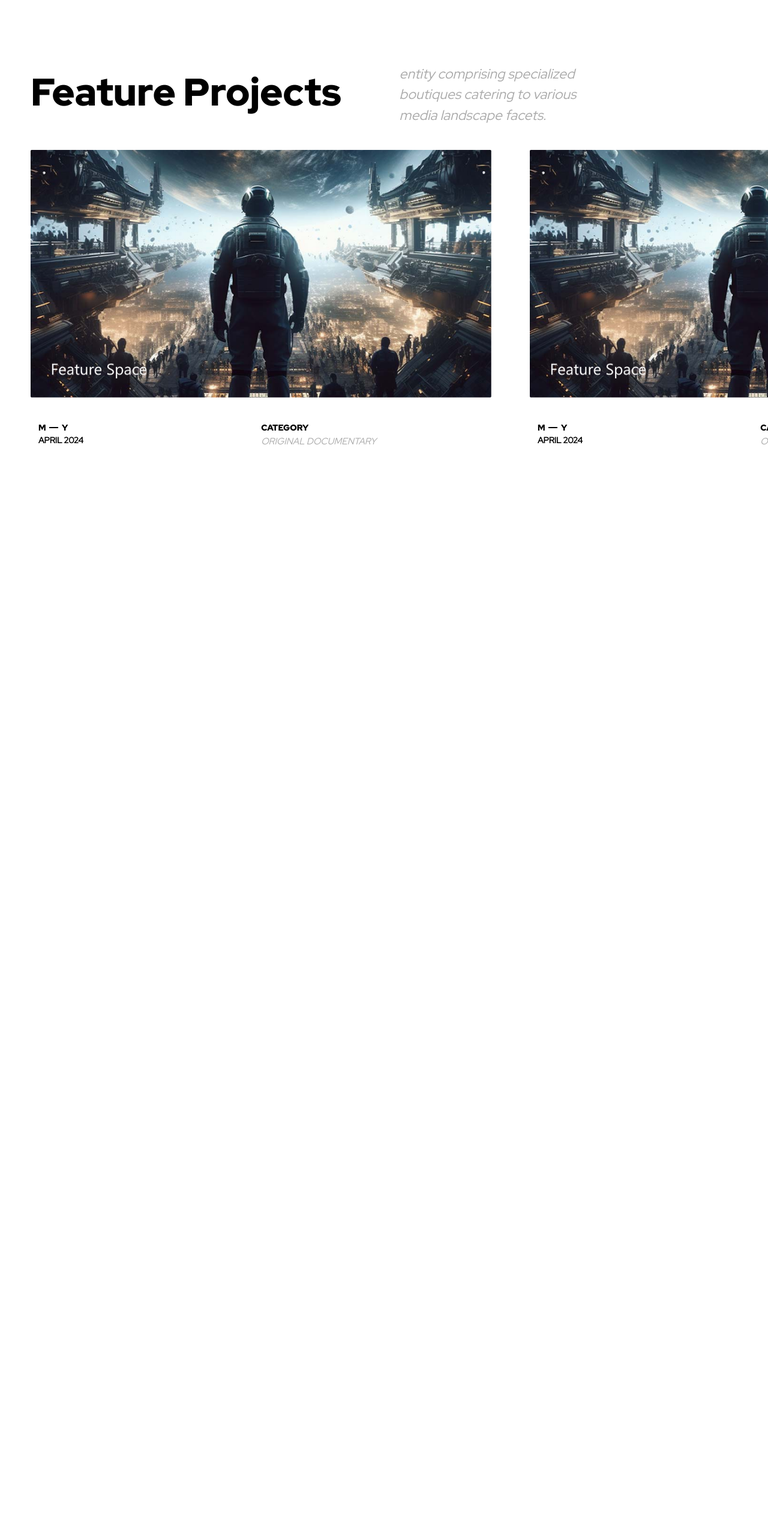
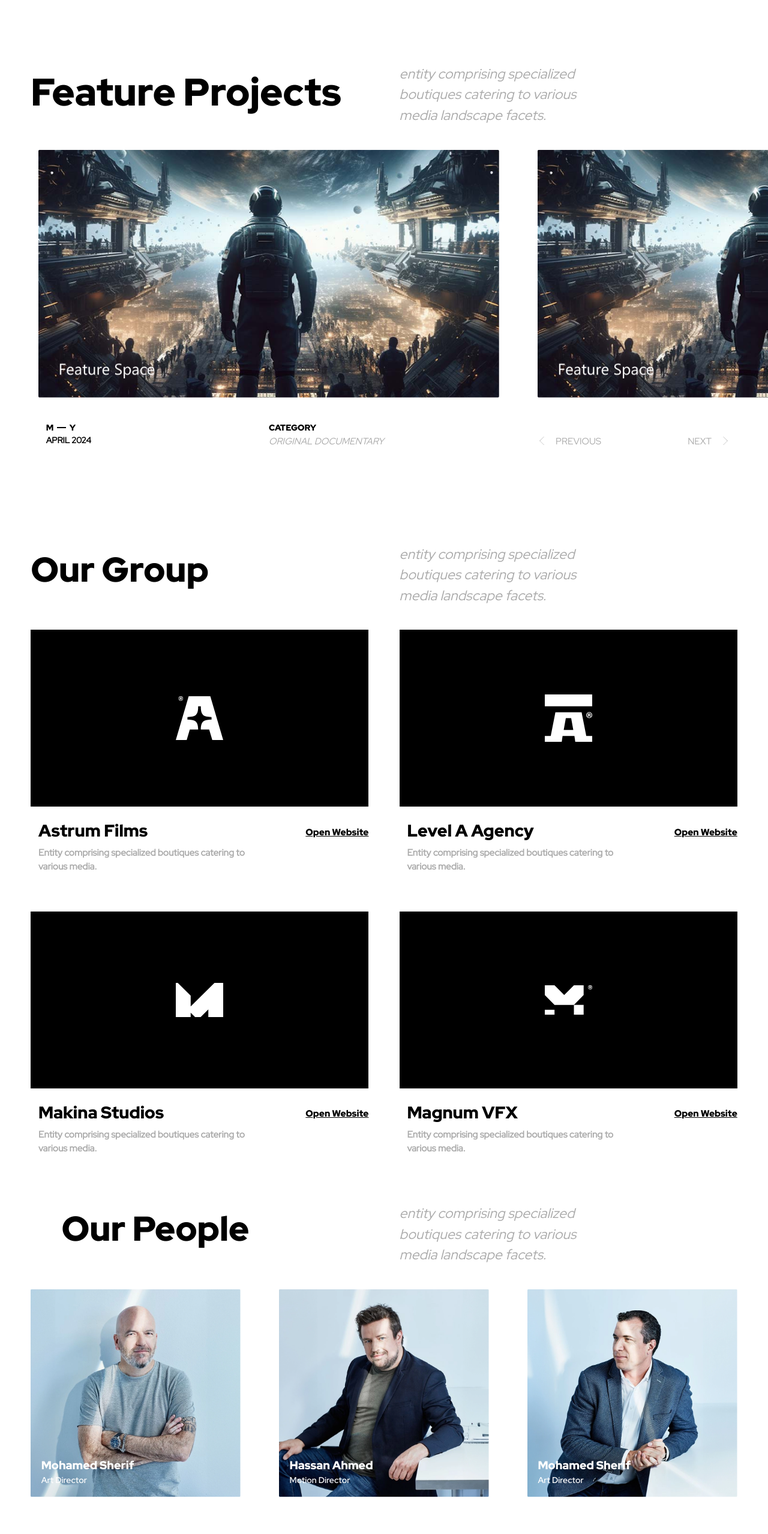
Before and after one commit to HossamBhi/Astrum-media-group, a React (Vite) app: page / in a window 1280 px wide. Shown: the part 1695-4253 px from the top of the page at 60% size. Built offline with nearby package versions, Linux system fonts and the light colour scheme.

Commit message:
Remove scroll animation

```diff
--- a/src/components/FeatureProjectsSection.tsx
+++ b/src/components/FeatureProjectsSection.tsx
@@ -1,8 +1,9 @@
-import { motion, useScroll, useTransform } from "framer-motion";
-import { useRef } from "react";
+import { motion } from "framer-motion";
+import { useRef, useState } from "react";
 import { useWindowDimensions } from "../hooks";
 import { AnimateTextLine, AnimateTextLines } from "./animation";
 import { SectionWrapper } from "./ui";
+import { NextBtn, PrevBtn } from "./carousel";
 
 const data = [
   {
@@ -41,34 +42,38 @@ const data = [
 
 const FeatureProjectsSection = () => {
   const scrollRef = useRef(null);
+  const [activeSlider, setActiveSlider] = useState(0);
   const { width } = useWindowDimensions();
-  const { scrollYProgress } = useScroll({
-    target: scrollRef,
-    offset: ["start start", "end start"],
-  });
-  const x = useTransform(
-    scrollYProgress,
-    [0, 1],
-    ["0%", `-${70 * data.length}%`],
-  );
-  const y = useTransform(scrollYProgress, [0.7, 1], ["0", `-100%`]);
-  const position = useTransform(scrollYProgress, (pos) =>
-    pos === 1 || pos === 0 ? "relative" : "fixed",
-  );
+  const cardWidth = width * 0.6;
+  const scrollWidth = width * 0.65;
+  const slideLeft = () => {
+    const slider = document.getElementById("slider");
+    if (slider && activeSlider > 0) {
+      setActiveSlider(
+        Math.ceil((slider.scrollLeft - scrollWidth) / scrollWidth),
+      );
+      slider.scrollLeft = slider?.scrollLeft - scrollWidth;
+    }
+  };
 
-  const cardWidth = width * 0.6;
+  const slideRight = () => {
+    const slider = document.getElementById("slider");
+    if (slider && activeSlider < 3) {
+      setActiveSlider(
+        Math.ceil((slider.scrollLeft + scrollWidth) / scrollWidth),
+      );
+      slider.scrollLeft = slider?.scrollLeft + scrollWidth;
+    }
+  };
 
   return (
     <motion.div
       ref={scrollRef}
       whileInView="animate"
       initial="hidden"
-      className="relative md:h-[400vh] md:pb-[6vh] xl:pb-[15vh] 3xl:pb-[10vh]"
+      className="relative md:pb-[6vh] xl:pb-[15vh] 3xl:pb-[10vh]"
     >
-      <motion.div
-        style={width > 768 ? { position, y } : {}}
-        className="top-0 w-full bg-white pt-[5vh] md:fixed md:h-screen"
-      >
+      <motion.div className="w-full bg-white md:pt-[5vh]">
         <SectionWrapper className="flex flex-row gap-[4vw] pb-[5vh]">
           <AnimateTextLine className="flex-1 font-RedHatDisplay-Black text-[5vw] 3xl:text-[3.3vw]">
             Feature Projects
@@ -87,10 +92,9 @@ const FeatureProjectsSection = () => {
           </div>
         </SectionWrapper>
         <motion.section
-          style={width > 768 ? { x } : {}}
           id="slider"
-          className="relative flex h-full flex-col gap-[5vw] pe-[4vw] ps-[4vw] md:flex-row md:pe-[30vw]"
-          // className="no-scrollbar relative flex h-full gap-[5vw] overflow-x-scroll scroll-smooth whitespace-nowrap pe-[30vw] ps-[5vw]"
+          // className="relative flex h-full flex-col gap-[5vw] pe-[4vw] ps-[4vw] md:flex-row md:pe-[30vw]"
+          className="no-scrollbar relative flex h-full gap-[5vw] overflow-x-scroll scroll-smooth whitespace-nowrap ps-[5vw] md:pe-[30vw]"
         >
           {data.map((item, index) => (
             <motion.div
@@ -107,7 +111,7 @@ const FeatureProjectsSection = () => {
                 />
               </div>
               <div
-                className={`flex justify-between ps-[1vw] pt-[2vh] text-[1.5vw] transition-all duration-500 md:text-[1.1vw] xl:pt-[5vh] 3xl:text-[0.73vw]`}
+                className={`flex justify-between ps-[1vw] pt-[2vh] text-[1.5vw] transition-all duration-500 md:text-[1.1vw] xl:pt-[5vh] 3xl:text-[0.73vw] ${activeSlider === index ? "opacity-100" : "opacity-0"}`}
               >
                 <div className="flex flex-col">
                   <div className="flex items-center font-RedHatDisplay-Black">
@@ -130,10 +134,10 @@ const FeatureProjectsSection = () => {
           ))}
         </motion.section>
       </motion.div>
-      {/* <div className="absolute bottom-[6vh] left-[70vw] flex w-[25vw] items-center justify-between gap-[5vw] xl:bottom-[15vh] 3xl:bottom-[10vh]">
+      <div className="absolute bottom-[1vh] left-[70vw] flex w-[25vw] items-center justify-between gap-[5vw] md:bottom-[6vh] xl:bottom-[15vh] 3xl:bottom-[10vh]">
         <PrevBtn onClick={slideLeft} />
         <NextBtn onClick={slideRight} />
-      </div> */}
+      </div>
     </motion.div>
   );
 };
--- a/src/components/OurPeopleSection.tsx
+++ b/src/components/OurPeopleSection.tsx
@@ -1,6 +1,4 @@
-import { motion, useScroll, useTransform } from "framer-motion";
-import { useRef } from "react";
-import { useWindowDimensions } from "../hooks";
+import { motion } from "framer-motion";
 import { NavLinks } from "../utils/helper";
 import { AnimateTextLine, AnimateTextLines } from "./animation";
 import { SectionWrapper } from "./ui";
@@ -38,35 +36,9 @@ const OUR_GROUP = [
   },
 ];
 
-const OurPeopleSection = () => {
-  const scrollRef = useRef(null);
-  // const [activeSlider, setActiveSlider] = useState(0);
-  const { width } = useWindowDimensions();
-
-  const { scrollYProgress } = useScroll({
-    target: scrollRef,
-    offset: ["start start", "end start"],
-  });
-  const x = useTransform(
-    scrollYProgress,
-    [0, 1],
-    [`-${49 * OUR_GROUP.length}%`, `100%`],
-  );
-  const y = useTransform(scrollYProgress, [0.7, 1], ["0", `-100%`]);
-  const position = useTransform(scrollYProgress, (pos) =>
-    pos === 1 || pos === 0 ? "relative" : "fixed",
-  );
-
-  const cardWidth = width > 768 ? width * 0.6 : undefined;
-  // useEffect(() => {
-  //   console.log(document.getElementById("group-container").offsetWidth);
-  // }, []);
-  return (
-    <div ref={scrollRef} className="relative px-[4vw] md:h-[400vh] md:px-[0]">
-      <motion.div
-        style={width > 768 ? { position, y } : {}}
-        className="top-0 flex w-full flex-col justify-evenly bg-white pb-[5vh] pt-[5vh] md:h-screen"
-      >
+const OurPeopleSection = () => (
+  <div className="relative px-[4vw]">
+    <motion.div className="top-0 flex w-full flex-col justify-evenly bg-white ">
       <SectionWrapper
         className="flex w-full flex-row gap-[4vw] pb-[5vh]"
         id={NavLinks[3].id}
@@ -87,17 +59,16 @@ const OurPeopleSection = () => {
           />
         </div>
       </SectionWrapper>
-        <motion.div className="h-full items-center overflow-hidden bg-white">
+      <motion.div className="items-center overflow-hidden bg-white">
         <motion.div
-            style={width > 768 ? { x } : {}}
           id="group-container"
-            className="grid h-full grid-cols-2 gap-[5vw] md:flex"
+          className="grid grid-cols-2 gap-[5vw] xl:grid-cols-3"
         >
           {OUR_GROUP.map((item, index) => (
             <div
               key={index}
-                className={`group relative flex h-full flex-col md:w-[50%]`}
-                style={{ minWidth: cardWidth }}
+              className={`group relative flex flex-col`}
+              // style={{ minWidth: cardWidth }}
             >
               <div
                 className="flex size-full items-center justify-center overflow-hidden"
@@ -110,7 +81,7 @@ const OurPeopleSection = () => {
               >
                 <motion.img
                   whileHover={{ scale: 1.05, transition: { duration: 0.2 } }}
-                    className="h-full w-full object-cover group-hover:scale-[1.05] duration-200"
+                  className="h-full w-full object-cover duration-200 group-hover:scale-[1.05]"
                   src={item.poster}
                   alt={item.name}
                 />
@@ -134,6 +105,5 @@ const OurPeopleSection = () => {
     </motion.div>
   </div>
 );
-};
 
 export default OurPeopleSection;
--- a/src/components/RevealedSection.tsx
+++ b/src/components/RevealedSection.tsx
@@ -1,8 +1,9 @@
-import { motion, useScroll, useTransform } from "framer-motion";
-import { useRef } from "react";
+import { motion } from "framer-motion";
+import { useRef, useState } from "react";
 import { useWindowDimensions } from "../hooks";
+import { NavLinks } from "../utils/helper";
 import { AnimateTextLines } from "./animation";
-import { NavLinks } from "../utils/helper";
+import { NextBtn, PrevBtn } from "./carousel";
 const data = [
   {
     title: "Astrum Films",
@@ -39,54 +40,40 @@ const data = [
 ];
 const RevealedSection = () => {
   const scrollRef = useRef(null);
-  // const [activeSlider, setActiveSlider] = useState(0);
+  const [activeSlider, setActiveSlider] = useState(0);
   const { width } = useWindowDimensions();
   const cardWidth = width * 0.6;
-  const { scrollYProgress } = useScroll({
-    target: scrollRef,
-    offset: ["start start", "end start"],
-  });
-  const x = useTransform(
-    scrollYProgress,
-    [0, 1],
-    ["1%", `-${70 * data.length}%`],
-  );
-  const y = useTransform(scrollYProgress, [0.7, 1], ["0", `-100%`]);
-  const position = useTransform(scrollYProgress, (pos) =>
-    pos === 1 || pos === 0 ? "relative" : "fixed",
-  );
-  // const scrollWidth = width * 0.6;
-  // const slideLeft = () => {
-  //   const slider = document.getElementById("revealedSlider");
-  //   if (slider && activeSlider > 0) {
-  //     setActiveSlider(
-  //       Math.ceil((slider.scrollLeft - scrollWidth) / scrollWidth),
-  //     );
-  //     slider.scrollLeft = slider?.scrollLeft - scrollWidth;
-  //   }
-  // };
+  const scrollWidth = width * 0.65;
+  const slideLeft = () => {
+    const slider = document.getElementById("revealedSlider");
+    if (slider && activeSlider > 0) {
+      setActiveSlider(
+        Math.ceil((slider.scrollLeft - scrollWidth) / scrollWidth),
+      );
+      slider.scrollLeft = slider?.scrollLeft - scrollWidth;
+    }
+  };
 
-  // const slideRight = () => {
-  //   const slider = document.getElementById("revealedSlider");
-  //   if (slider && activeSlider < 3) {
-  //     setActiveSlider(
-  //       Math.ceil((slider.scrollLeft + scrollWidth) / scrollWidth),
-  //     );
-  //     slider.scrollLeft = slider?.scrollLeft + scrollWidth;
-  //   }
-  // };
+  const slideRight = () => {
+    const slider = document.getElementById("revealedSlider");
+    if (slider && activeSlider < 3) {
+      setActiveSlider(
+        Math.ceil((slider.scrollLeft + scrollWidth) / scrollWidth),
+      );
+      slider.scrollLeft = slider?.scrollLeft + scrollWidth;
+    }
+  };
 
   return (
     <div
       ref={scrollRef}
-      className="relative bg-white md:h-[400vh] md:pb-[6vh] md:pt-[6vh] xl:pb-[15vh] 3xl:pb-[10vh]"
+      className="relative bg-white md:pb-[6vh] md:pt-[6vh] xl:pb-[15vh] 3xl:pb-[10vh]"
     >
       <motion.div
-        style={width > 768 ? { position, y } : {}}
         id={NavLinks[4].id}
-        className="top-0 flex w-full flex-col justify-evenly bg-white pb-[5vh] pt-[5vh] md:h-screen"
+        className="top-0 flex w-full flex-col justify-evenly bg-white pb-[5vh] pt-[5vh]"
       >
-        <div className="px-[5vw] pb-[4vh]">
+        <div className="px-[5vw] md:pb-[4vh]">
           <motion.p
             variants={{
               hidden: {
@@ -112,9 +99,9 @@ const RevealedSection = () => {
         </div>
         <div className="relative flex-1">
           <motion.section
-            style={width > 768 ? { x } : {}}
             id="revealedSlider"
-            className="flex h-full flex-col gap-[5vw] pe-[4vw] ps-[4vw] pt-[2vh] md:flex-row md:pe-[30vw]"
+            className="no-scrollbar relative flex h-full flex-col gap-[5vw] overflow-x-scroll scroll-smooth whitespace-nowrap pe-[4vw] ps-[4vw] pt-[2vh] md:flex-row md:pe-[30vw] xl:pt-[5vh]"
+            // className="flex h-full gap-[5vw]  pe-[30vw] ps-[5vw] pt-[2vh] xl:pt-[5vh]"
           >
             {data.map((item, index) => (
               <motion.div
@@ -153,10 +140,10 @@ const RevealedSection = () => {
               </motion.div>
             ))}
           </motion.section>
-          {/* <div className="absolute left-0 -top-[2vh] xl:-top-[5vh] flex w-full items-center justify-between gap-[5vw] px-[5vw]">
-          <PrevBtn onClick={slideLeft} />
-          <NextBtn onClick={slideRight} />
-        </div> */}
+          <div className="absolute -top-0 left-0 hidden md:flex w-full items-center justify-between gap-[5vw] px-[5vw] xl:-top-0">
+            <PrevBtn onClick={slideLeft} />
+            <NextBtn onClick={slideRight} />
+          </div>
         </div>
       </motion.div>
     </div>
```
Also changed, not shown: 1 other file (tests, documents, lock files or other folders). Lines whose indentation alone changed are shown as unchanged.
